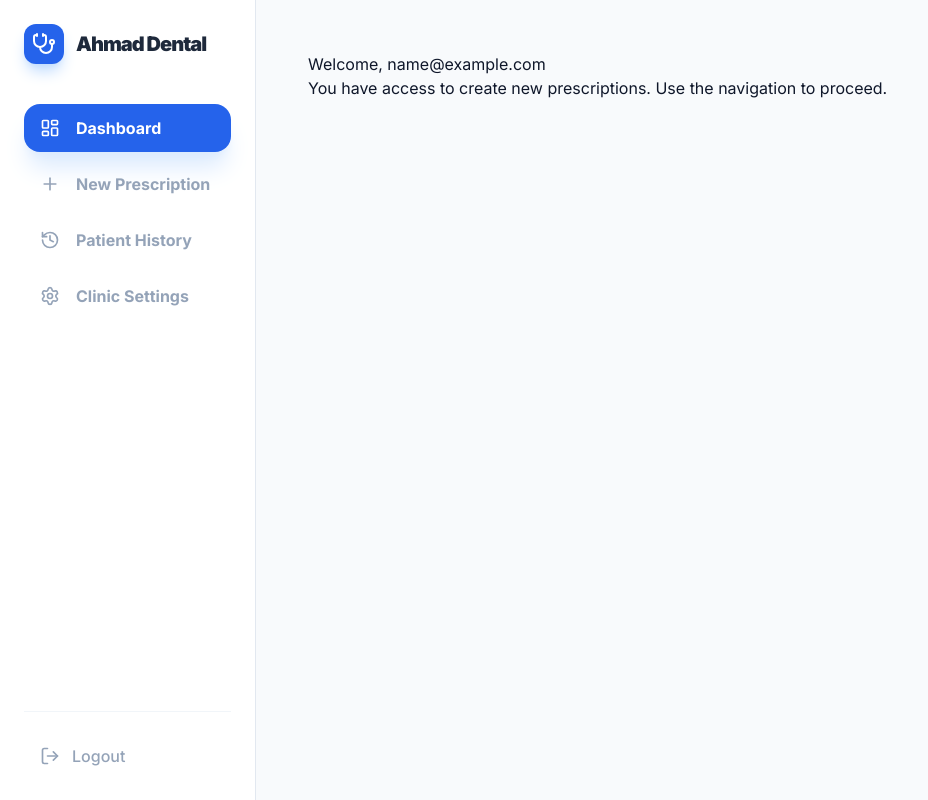
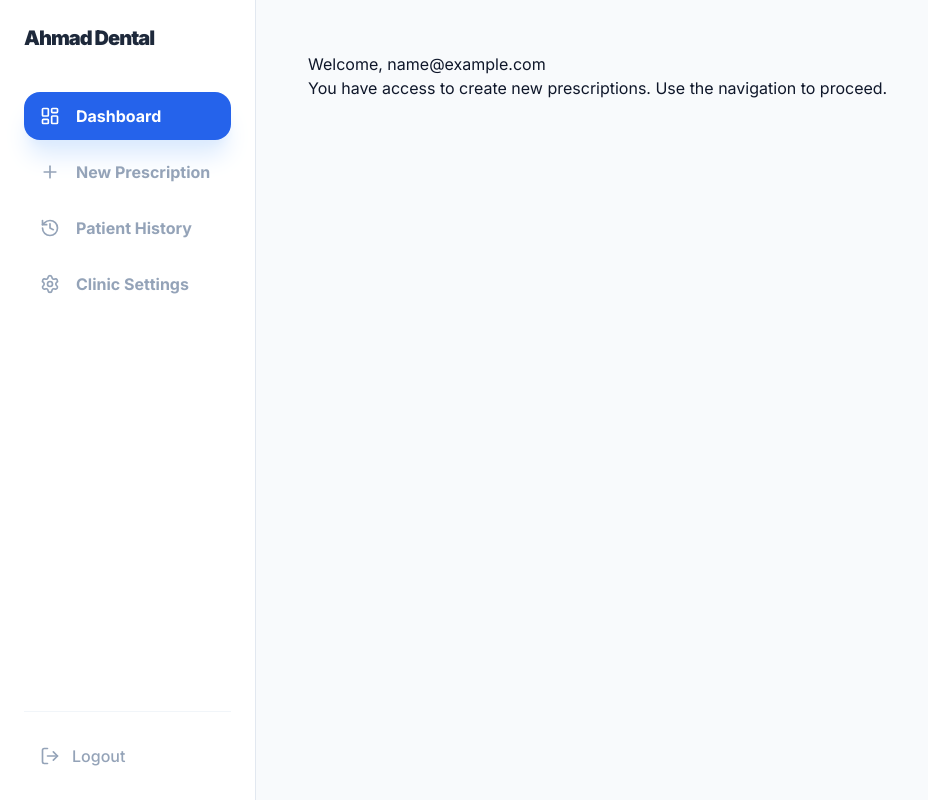
Before and after one commit to Asad-Bilal34/doctor-prescription, a React (Vite) app: page / in a window 1280 px wide. Shown: the whole page, without its empty margins (0-928 px from the left). Built offline with nearby package versions, Linux system fonts and the light colour scheme; no server answers; sample sign-in values are in the browser's storage; a web font is replaced by a local one.

Commit message:
many changes in project

```diff
--- a/src/components/Sidebar.tsx
+++ b/src/components/Sidebar.tsx
@@ -1,7 +1,8 @@
-import React from 'react';
-import { LayoutDashboard, Plus, History, Settings, LogOut, Stethoscope } from 'lucide-react';
+import React, { useState, useEffect } from 'react';
+import { LayoutDashboard, Plus, History, Settings, LogOut } from 'lucide-react';
 import { SidebarLink } from './common/SidebarLink';
 import { useNavigate } from 'react-router-dom';
+import { CONFIG_KEY } from '../types';
 
 interface SidebarProps {
   active: 'dashboard' | 'new' | 'history' | 'settings';
@@ -13,6 +14,18 @@ interface SidebarProps {
 
 export const Sidebar: React.FC<SidebarProps> = ({ active, onNavigate, onResetForm, onLogout }) => {
   const navigate = useNavigate();
+  const [logo, setLogo] = useState<string | null>(null);
+
+  useEffect(() => {
+    const savedConfig = localStorage.getItem(CONFIG_KEY);
+    if (savedConfig) {
+      try {
+        const config = JSON.parse(savedConfig);
+        setLogo(config.logo);
+      } catch {}
+    }
+  }, []);
+
   const handleNewPrescription = () => {
     // prevent navigation for unapproved users
     // @ts-ignore
@@ -36,9 +49,11 @@ export const Sidebar: React.FC<SidebarProps> = ({ active, onNavigate, onResetFor
   return (
     <aside className="hidden md:flex flex-col w-64 bg-white border-r border-slate-200 p-6 no-print">
       <div className="flex items-center gap-3 mb-10">
-        <div className="bg-blue-600 p-2 rounded-xl text-white shadow-lg shadow-blue-200">
-          <Stethoscope size={24} />
-        </div>
+        {logo && (
+          <div className="flex items-center justify-center">
+            <img src={logo} alt="Clinic Logo" className="w-9 h-9 object-contain" />
+          </div>
+        )}
         <span className="font-black text-xl tracking-tighter text-slate-800">Ahmad Dental</span>
       </div>
 
--- a/src/components/views/Login.tsx
+++ b/src/components/views/Login.tsx
@@ -67,7 +67,7 @@ export function Login() {
       <div className="w-full max-w-md bg-white rounded-xl shadow-2xl overflow-hidden">
         <div className="bg-gradient-to-r from-blue-900 to-blue-800 px-8 py-6 text-center">
           <h1 className="text-2xl font-bold text-white mb-1">Ahmad Bilal Dental Clinic</h1>
-          {/* <p className="text-blue-200 text-sm">احمد بلال ڈینٹل کلینک</p> */}
+
         </div>
         <div className="p-8">
           {error && <div className="bg-red-50 border-l-4 border-red-500 text-red-700 px-4 py-3 rounded mb-4">{error}</div>}
--- a/src/components/views/Register.tsx
+++ b/src/components/views/Register.tsx
@@ -30,7 +30,7 @@ export function Register() {
       <div className="w-full max-w-md bg-white rounded-xl shadow-2xl overflow-hidden">
         <div className="bg-gradient-to-r from-blue-900 to-blue-800 px-8 py-6 text-center">
           <h1 className="text-2xl font-bold text-white mb-1">Ahmad Bilal Dental Clinic</h1>
-          {/* <p className="text-blue-200 text-sm">احمد بلال ڈینٹل کلینک</p> */}
+
         </div>
         <div className="p-8">
           {error && <div className="bg-red-50 border-l-4 border-red-500 text-red-700 px-4 py-3 rounded mb-4">{error}</div>}
```
